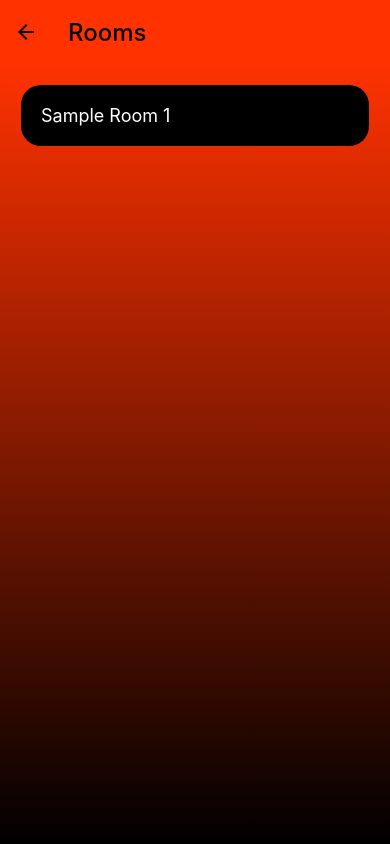
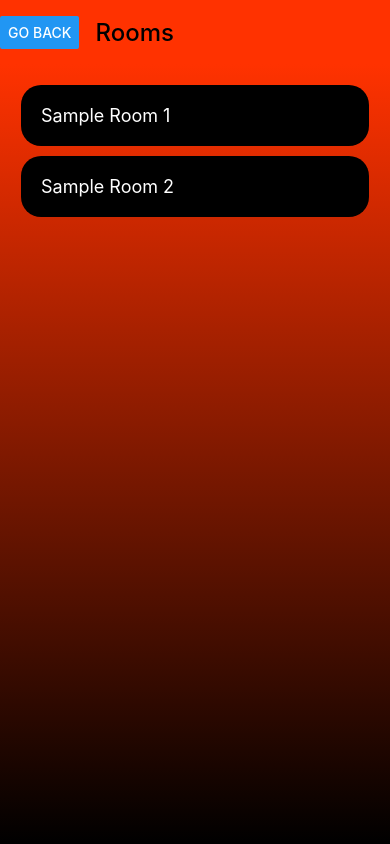
Before and after one commit to Supr3me-code/luggage-db, a React Native app: screen /explore in a window 390 px wide. Built offline with nearby package versions, Linux system fonts and the light colour scheme.

Commit message:
added base backprop logic

```diff
--- /dev/null
+++ b/src/elements/HeaderBackButton.tsx
@@ -0,0 +1,23 @@
+import { Button, StyleSheet } from "react-native";
+import { useNavigation } from "@react-navigation/native";
+import React from "react";
+
+const HeaderBackButton = ({ screen, itemType, name, items }: any) => {
+  const navigation = useNavigation();
+  return (
+    <Button
+      title="Go Back"
+      onPress={() => {
+        navigation.navigate(screen, {
+          itemType: itemType,
+          name: name,
+          items: items,
+        });
+      }}
+    />
+  );
+};
+
+export default HeaderBackButton;
+
+const styles = StyleSheet.create({});
--- a/src/screens/ItemsList.tsx
+++ b/src/screens/ItemsList.tsx
@@ -3,6 +3,7 @@ import { StyleSheet, View, FlatList } from "react-native";
 import ListItem from "../elements/ListItem";
 import { LinearGradient } from "expo-linear-gradient";
 import { AREAS, ITEMS, LUGGAGES, ROOMS } from "../utils/constants/mockData";
+import HeaderBackButton from "../elements/HeaderBackButton";
 
 interface IItemList {}
 
@@ -34,8 +35,47 @@ const ItemList = ({ data, navigation, route }: any) => {
         title = "Items";
         break;
     }
+    let goHome = false;
+    let backButtonProps = {
+      itemType,
+      name,
+      items,
+    };
+    switch (itemType) {
+      case undefined:
+        goHome = true;
+        break;
+      case "room":
+        goHome = false;
+        backButtonProps.itemType = undefined;
+        break;
+      case "area":
+        goHome = false;
+        backButtonProps.itemType = "room";
+        console.log(name, "HERE NAME");
+        const room = ROOMS.find((room) => room.items.includes(name));
+        backButtonProps.name = room?.name;
+        backButtonProps.items = room?.items;
+        break;
+      case "luggage":
+        goHome = false;
+        backButtonProps.itemType = "area";
+        const area = AREAS.find((area) => area.items.includes(name));
+        backButtonProps.name = area?.name;
+        backButtonProps.items = area?.items;
+        break;
+    }
+
     navigation.setOptions({
       title: title,
+      headerLeft: () => (
+        <HeaderBackButton
+          screen={goHome ? "home" : "explore"}
+          itemType={backButtonProps.itemType}
+          name={backButtonProps.name}
+          items={backButtonProps.items}
+        />
+      ),
     });
   }, [itemType]);
   const renderItem = (itemData: any) => {
@@ -43,7 +83,7 @@ const ItemList = ({ data, navigation, route }: any) => {
     let room: string | undefined;
     let area: string | undefined;
     let luggage: string | undefined;
-    if (item.type == "item") {
+    if (item.type === "item") {
       const luggageObj = LUGGAGES.find((obj) => obj.items.includes(item.name));
       luggage = luggageObj?.name || "Independent Item";
       let areaObj;
--- a/src/utils/constants/mockData.ts
+++ b/src/utils/constants/mockData.ts
@@ -7,6 +7,11 @@ export const ROOMS = [
     name: "Sample Room 1",
     type: "room",
     items: ["Sample area 1", "Sample area 2"],
+  },
+  {
+    name: "Sample Room 2",
+    type: "room",
+    items: ["Sample area 3"],
   },
 ];
 
@@ -31,6 +36,16 @@ export const AREAS = [
       items: ["Sample Item 10"],
     },
   },
+  {
+    name: "Sample area 3",
+    type: "area",
+    items: ["Sample luggage 5"],
+    independentItems: {
+      name: "Independent Items",
+      type: "luggage",
+      items: [],
+    },
+  },
 ];
 
 export const LUGGAGES = [
@@ -53,6 +68,11 @@ export const LUGGAGES = [
     name: "Sample luggage 4",
     type: "luggage",
     items: ["Sample Item 7", "Sample Item 8"],
+  },
+  {
+    name: "Sample luggage 5",
+    type: "luggage",
+    items: [],
   },
 ];
 
```
